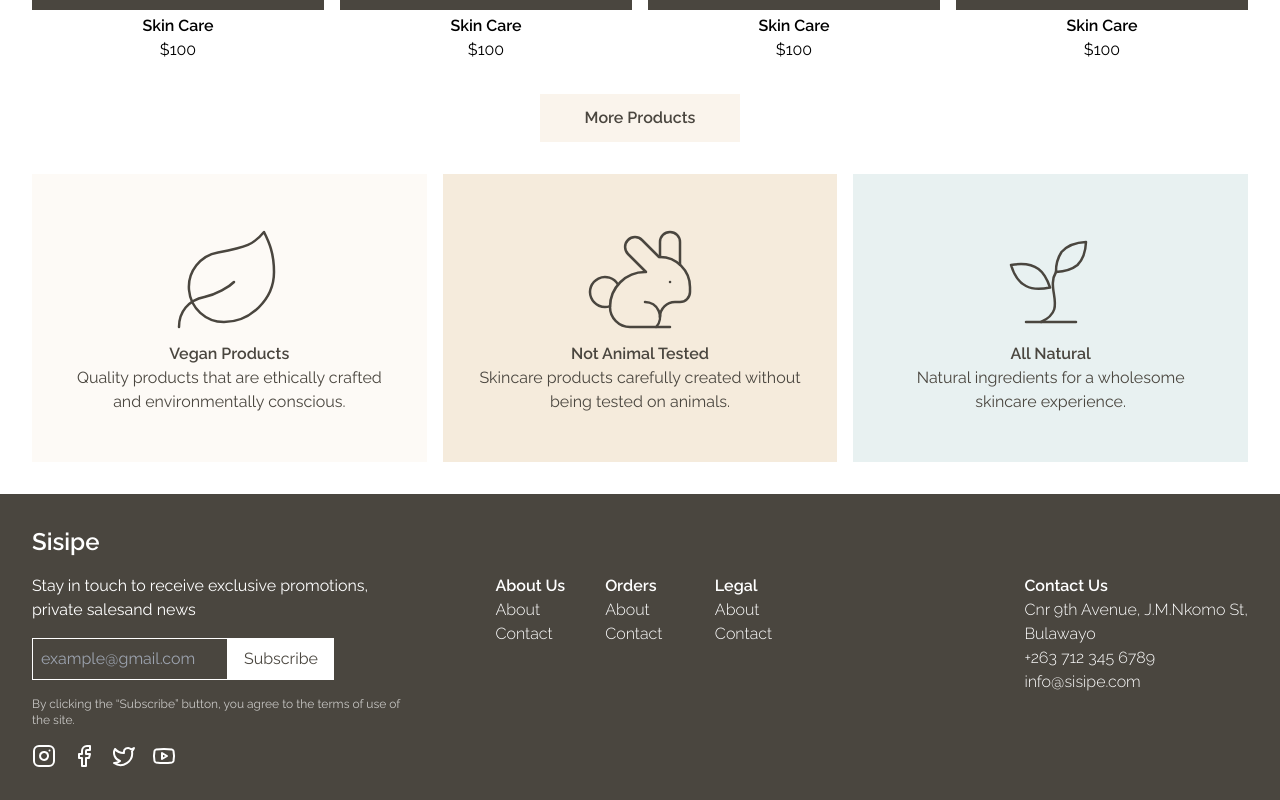
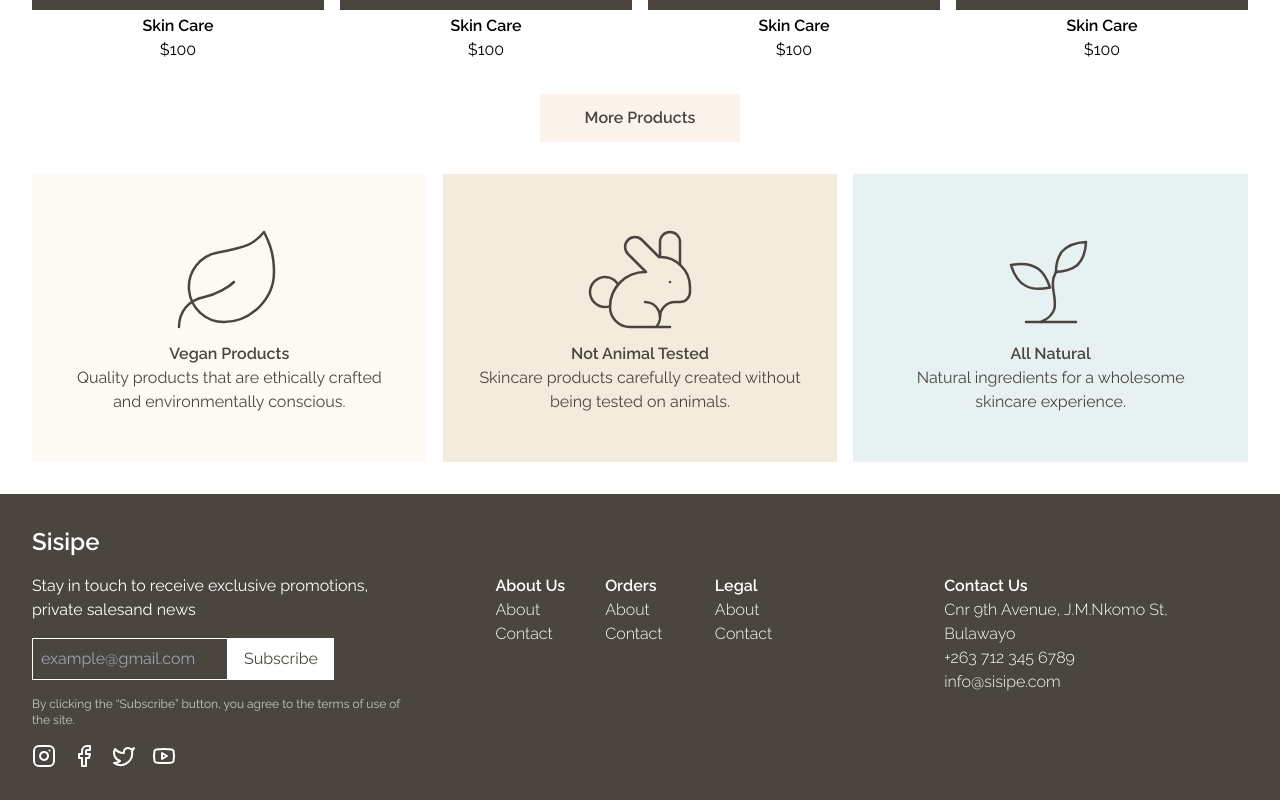
Before and after one commit to lxrd-mgcini/Sisipe, a React (Vite) app in the folder client/: page / in a window 1280 px wide. Shown: the part 2169-2969 px from the top of the page. Built offline with nearby package versions, Linux system fonts and the light colour scheme.

Commit message:
U.I fix (Footer contact details)

```diff
--- a/client/src/components/Footer.tsx
+++ b/client/src/components/Footer.tsx
@@ -51,7 +51,7 @@ export default function Footer() {
           </div>
         </div>
 
-        <div className="lg: flex flex-col justify-self-start sm:justify-self-start md:justify-self-start lg:justify-self-end">
+        <div className="lg: flex flex-col justify-self-start sm:justify-self-start md:justify-self-start lg:justify-self-center">
           <p className="font-semibold">Contact Us</p>
           <p className="font-light">
             Cnr 9th Avenue, J.M.Nkomo St,
```
